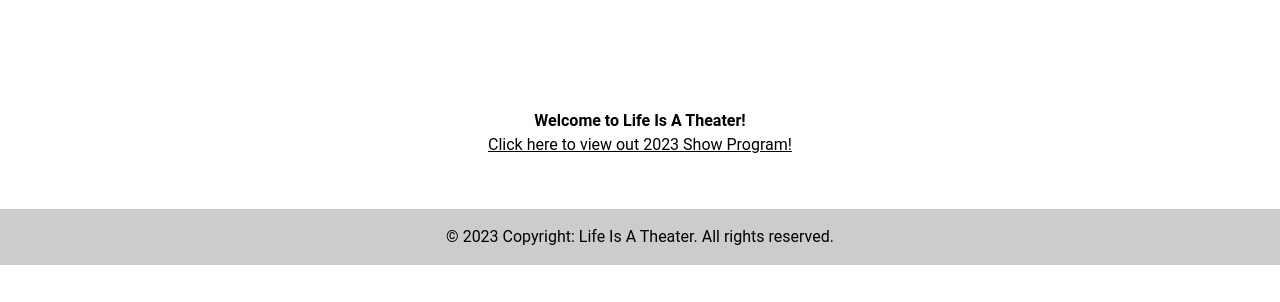
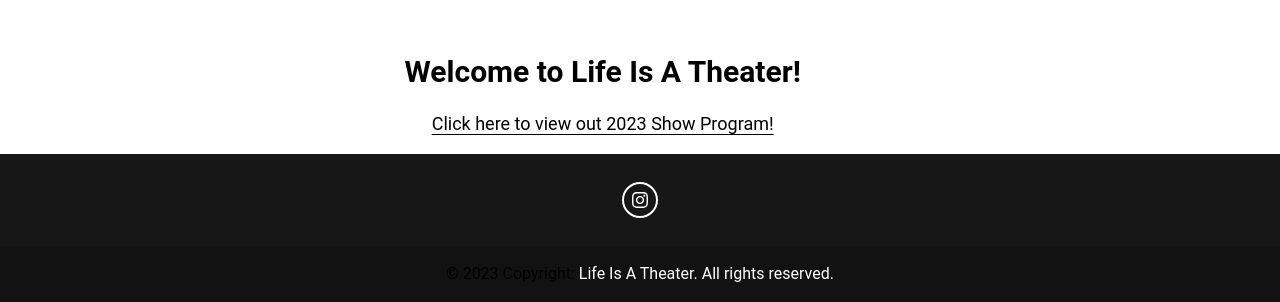
Before and after one commit to ethanliat/ethanliat.github.io, a website: page index.html in a window 1280 px wide. Shown: the part 840-1142 px from the top of the page. Before the commit the page ends 1105 px from the top, so only its background shows below. Drawn offline with nearby package versions, Linux system fonts and the light colour scheme.

Commit message:
recompile

```diff
--- a/index.html
+++ b/index.html
@@ -364,7 +364,7 @@
       <!--Copyright section-->
       <div class="p-4 text-center" style="background-color: rgba(0, 0, 0, 0.2)">
         © 2023 Copyright:
-        <a class="text-whitehite" href=""
+        <a class="text-white" href=""
           >Life Is A Theater. All rights reserved.</a
         >
       </div>
--- a/tailwind.config.js
+++ b/tailwind.config.js
@@ -1,6 +1,6 @@
 /** @type {import('tailwindcss').Config} */
 module.exports = {
-  content: ["./docs/*.{html,js}", "./node_modules/tw-elements/dist/js/**/*.js"],
+  content: ["./*.{html,js}", "./node_modules/tw-elements/dist/js/**/*.js"],
   theme: {
     fontFamily: {
       sans: ["Graphik", "sans-serif"],
```
Also changed, not shown: output.css.
